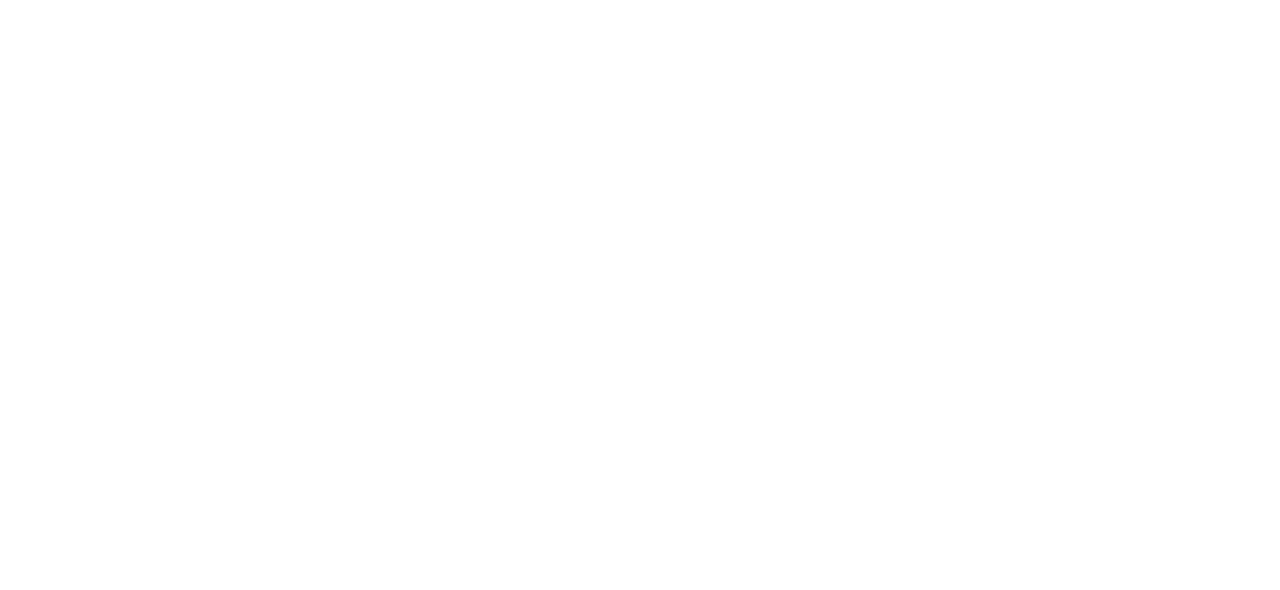
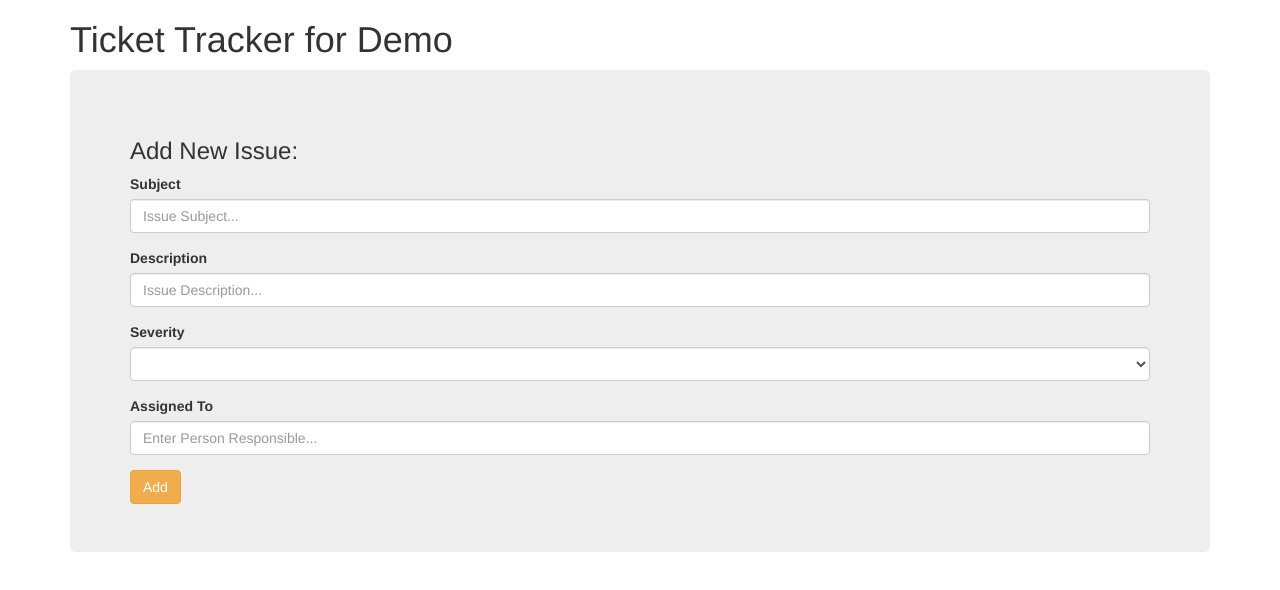
Before and after one commit to umairm47/TicketTracker, a plain HTML site: page index.html in a window 1280 px wide. Drawn offline with nearby package versions, Linux system fonts and the light colour scheme.

Commit message:
Finished HTML

```diff
--- a/index.html
+++ b/index.html
@@ -4,16 +4,56 @@
     <meta charset="UTF-8">
     <meta http-equiv="X-UA-Compatible" content="IE=edge">
     <meta name="viewport" content="width=device-width, initial-scale=1.0">
-    <link ref="stylesheet" href="https://maxcdn.bootstrapcdn.com/bootstrap/3.3.7/js/bootstrap.min.js" integrity="sha384-BVYiiSIfeK1dGmJRAkycuHAHRg320mUcww7on3RYdg4Va+PmSTsz/K68vbdEjh4u" crossorigin="anonymous">
+    <link rel="stylesheet" href="https://maxcdn.bootstrapcdn.com/bootstrap/3.3.7/css/bootstrap.min.css" integrity="sha384-BVYiiSIFeK1dGmJRAkycuHAHRg32OmUcww7on3RYdg4Va+PmSTsz/K68vbdEjh4u" crossorigin="anonymous">
 
 
     <title>Document</title>
 </head>
 <body>
+    <section class="container">
+        <h1>Ticket Tracker for Demo</h1>
+        <section class="jumbotron">
+            <h3>Add New Issue: </h3>
+            <form id="issueInputForm">
+                <div class="form-group">
+                    <label for="issueSubjInput">Subject</label>
+                    <input type="text" class="form-control" id="issueSubjInput" placeholder="Issue Subject...">
+                </div>
+                <div class="form-group">
+                    <label for="issueDescInput">Description</label>
+                    <input type="text" class="form-control" id="issueDescInput" placeholder="Issue Description...">
+                </div>
+                <div class="form-group">
+                    <label for="issueSevInput">Severity</label>
+                   <select class="form-control" id ="issueSeverityInput">
+                        <option value="Low"></option>
+                        <option value="Medium"></option>
+                        <option value="High"></option>
+                   </select>
+                </div>
+                <div class="form-group">
+                    <label for="issueAssignedToInput">Assigned To</label>
+                    <input type="text" class="form-control" id="issueAssignedToInput" placeholder="Enter Person Responsible...">
+                </div>
+                <button type="submit" class="btn btn-warning">Add</button>
+            </form>
+        </section>
+        <section class="row">
+            <div class="col-lg-12">
+                <div id="issueList">
+                    <!--This will be populated by JS-->
+                </div>
+            </div>
+        </section>
+    </section>
+
+
+
+
+
     <script src="main.js"></script>
-
     <script src="https://ajax.googleapis.com/ajax/libs/jquery/1.12.4/jquery.min.js"></script>
-    <!--Used to get bootstrap-->
+        <!--Used to get bootstrap-->
     <script src="https://maxcdn.bootstrapcdn.com/bootstrap/3.3.7/js/bootstrap.min.js" integrity="sha384-Tc5IQib027qvyjSMfHjOMaLkfuWVxZxUPnCJA7l2mCWNIpG9mGCD8wGNIcPD7Txa" crossorigin="anonymous"></script>
     <!--Used to create unique IDs-->
     <script src="http://chancejs.com/chance.min.js"></script>
```
